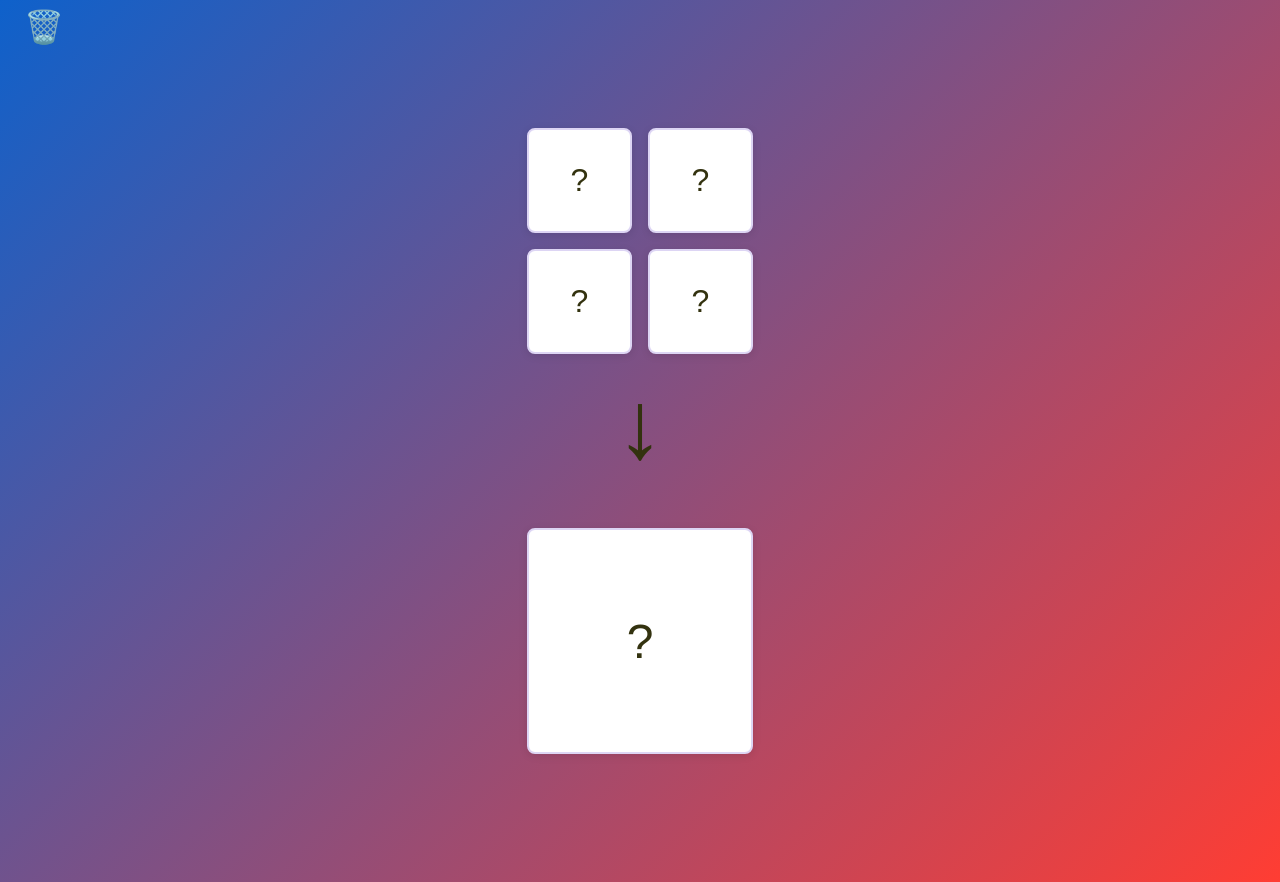
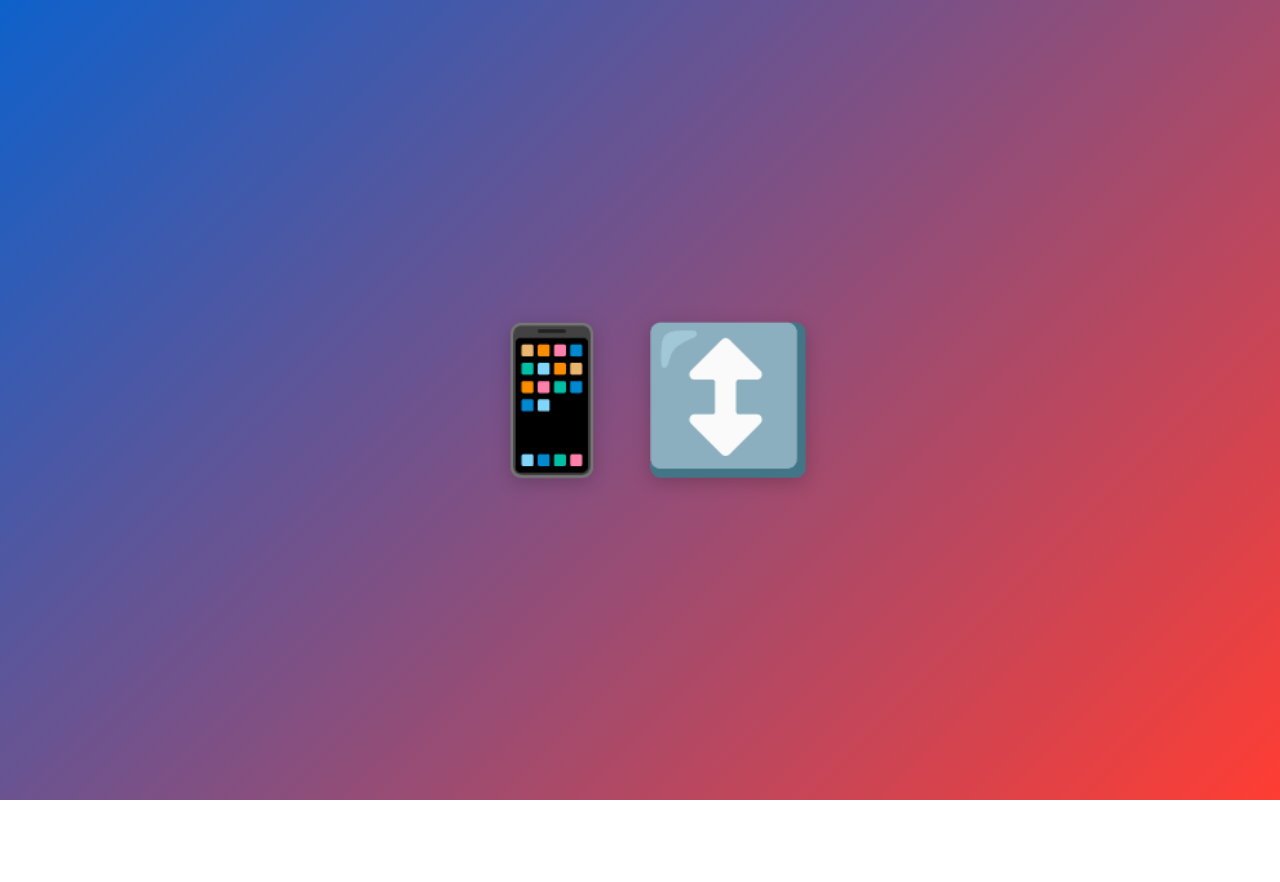
Before and after one commit to rednaw/compleanno, a SvelteKit app: page /lrnz25 in a window 1280 px wide. After the commit the page ends 800 px from the top, so only its background shows below. Built offline with nearby package versions, Linux system fonts and the light colour scheme.

Commit message:
homepage oreintation

```diff
--- a/src/routes/lrnz25/+page.svelte
+++ b/src/routes/lrnz25/+page.svelte
@@ -4,12 +4,44 @@
 
   let connectionsDone = false;
   let guessDone = false;
+  let showRotateMessage = false;
+  let isPortrait = false;
+
+  // Check device orientation
+  function checkOrientation() {
+    const width = window.innerWidth;
+    const height = window.innerHeight;
+
+    // Simply check if device is in landscape mode
+    const isLandscapeMode = width > height;
+
+    // Show rotate message only if in landscape mode (encourage portrait for home page)
+    if (isLandscapeMode) {
+      showRotateMessage = true;
+      isPortrait = false;
+    } else {
+      showRotateMessage = false;
+      isPortrait = true;
+    }
+  }
 
   onMount(() => {
     try {
       connectionsDone = sessionStorage.getItem('lrnz25_connections_done') === '1';
       guessDone = sessionStorage.getItem('lrnz25_guess_done') === '1';
     } catch {}
+
+    // Check orientation on mount
+    checkOrientation();
+
+    // Listen for orientation changes
+    window.addEventListener('resize', checkOrientation);
+    window.addEventListener('orientationchange', checkOrientation);
+
+    return () => {
+      window.removeEventListener('resize', checkOrientation);
+      window.removeEventListener('orientationchange', checkOrientation);
+    };
   });
 
   function clearGlobalState() {
@@ -29,6 +61,11 @@
   }
 </script>
 
+{#if showRotateMessage}
+  <div class="rotate-message">
+    <div class="rotate-icon">📱↕️</div>
+  </div>
+{:else}
   <main>
     <button class="clear-button" on:click={clearGlobalState} title="Clear progress">🗑️</button>
     <div class="content">
@@ -44,8 +81,29 @@
       </div>
     </div>
   </main>
+{/if}
 
 <style>
+  .rotate-message {
+    display: flex;
+    align-items: center;
+    justify-content: center;
+    min-height: 100vh;
+    background: var(--color-background);
+  }
+
+  .rotate-icon {
+    font-size: 8rem;
+    animation: rotate 3s ease-in-out infinite;
+    filter: drop-shadow(0 4px 8px rgba(0, 0, 0, 0.2));
+  }
+
+  @keyframes rotate {
+    0%, 100% { transform: rotate(0deg) scale(1); }
+    25% { transform: rotate(-15deg) scale(1.1); }
+    75% { transform: rotate(15deg) scale(1.1); }
+  }
+
   main {
     text-align: center;
     min-height: 105vh;
```
Lines whose indentation alone changed are shown as unchanged.
